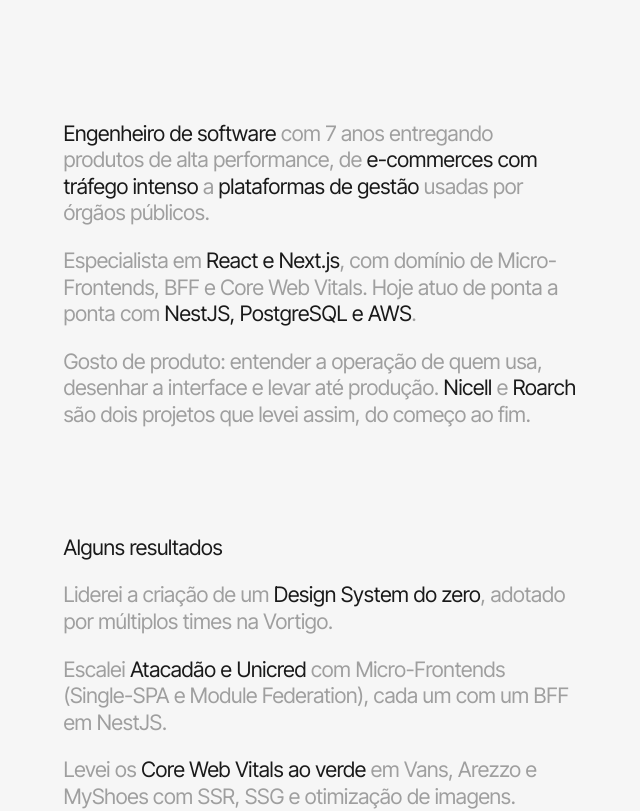
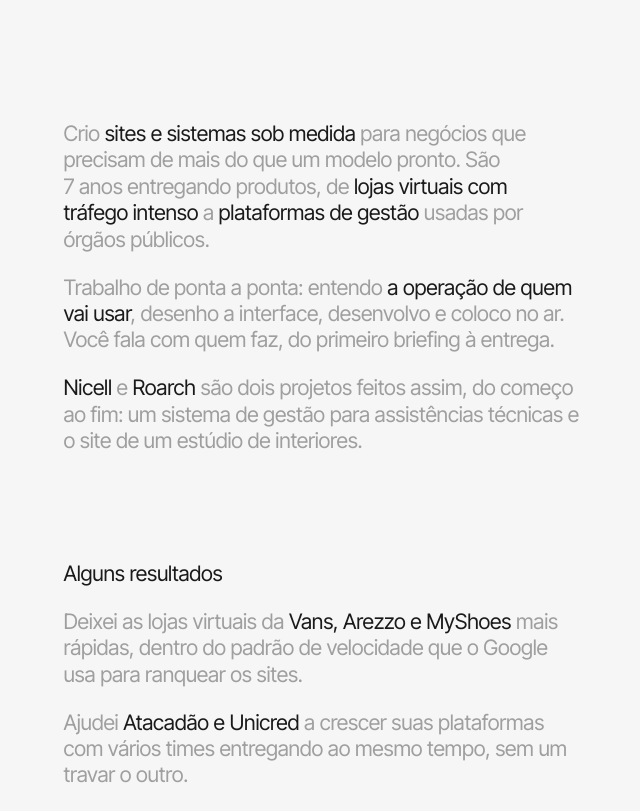
Before and after one commit to censuradho/gustavoleite.dev, a Next.js app: page /sobre in a window 1280 px wide. Shown: the part 680-1491 px from the top of the page, without its empty margins (165-805 px from the left). Built offline with nearby package versions, Linux system fonts and the light colour scheme.

Commit message:
feat(content): posiciona o perfil para clientes, com headline e serviços
O site passa a prospectar clientes em vez de recrutadores: a introdução e os resultados falam do que o cliente ganha, e os resultados técnicos demais saem da página.

```diff
--- a/content/profile.ts
+++ b/content/profile.ts
@@ -2,6 +2,8 @@
   name: "Gustavo Leite",
   fullName: "Gustavo Leite Oliveira",
   role: "Engenheiro de software",
+  /** What a client hires: the line under the name on the home and in the default title. */
+  headline: "Sites e sistemas sob medida",
   location: "Porto Alegre, RS",
   email: "gustavoleite.dev@gmail.com",
   linkedin: "https://www.linkedin.com/in/gustavoleite-dev",
@@ -9,17 +11,25 @@
   resume: "/GustavoLeiteOliveira-Resume.pdf",
   site: "https://gustavoleite.dev",
   description:
-    "Portfólio de Gustavo Leite, engenheiro de software em Porto Alegre. Projetos de produto do começo ao fim: Nicell e Roarch.",
+    "Gustavo Leite cria sites e sistemas sob medida para empresas de Porto Alegre e de todo o Brasil, do entendimento do negócio ao produto no ar.",
   // Same GA4 property as the previous version of the site, so the history carries over.
   analyticsId: "G-7S7ENB8DS9",
 }
 
+/** What is on offer, on the about page and in the structured data. */
+export const services = [
+  { name: "Sites", description: "Institucionais e de produto, rápidos no celular e prontos para aparecer no Google" },
+  { name: "Sistemas de gestão", description: "Feitos para a operação do seu negócio, com painéis e portal para os clientes" },
+  { name: "Lojas virtuais", description: "E-commerce rápido, que aguenta campanha e tráfego alto" },
+  { name: "Produto e design", description: "Do entendimento do negócio ao desenho da interface, antes da primeira linha de código" },
+]
+
 /** Paragraphs use `**trecho**` to mark what reads in ink; the rest stays grey. */
 export const about = {
   intro: [
-    "**Engenheiro de software** com 7 anos entregando produtos de alta performance, de **e-commerces com tráfego intenso** a **plataformas de gestão** usadas por órgãos públicos.",
-    "Especialista em **React e Next.js**, com domínio de Micro-Frontends, BFF e Core Web Vitals. Hoje atuo de ponta a ponta com **NestJS, PostgreSQL e AWS**.",
-    "Gosto de produto: entender a operação de quem usa, desenhar a interface e levar até produção. **Nicell** e **Roarch** são dois projetos que levei assim, do começo ao fim.",
+    "Crio **sites e sistemas sob medida** para negócios que precisam de mais do que um modelo pronto. São 7 anos entregando produtos, de **lojas virtuais com tráfego intenso** a **plataformas de gestão** usadas por órgãos públicos.",
+    "Trabalho de ponta a ponta: entendo **a operação de quem vai usar**, desenho a interface, desenvolvo e coloco no ar. Você fala com quem faz, do primeiro briefing à entrega.",
+    "**Nicell** e **Roarch** são dois projetos feitos assim, do começo ao fim: um sistema de gestão para assistências técnicas e o site de um estúdio de interiores.",
   ],
   experience: [
     { company: "Encibra", role: "Senior Frontend Engineer / Fullstack", period: "2026 — hoje" },
@@ -30,10 +40,8 @@
     { company: "Openbox.ai", role: "Desenvolvedor Web", period: "2019 — 2021" },
   ],
   highlights: [
-    "Liderei a criação de um **Design System do zero**, adotado por múltiplos times na Vortigo.",
-    "Escalei **Atacadão e Unicred** com Micro-Frontends (Single-SPA e Module Federation), cada um com um BFF em NestJS.",
-    "Levei os **Core Web Vitals ao verde** em Vans, Arezzo e MyShoes com SSR, SSG e otimização de imagens.",
-    "Reduzi o tempo de build em **~60%** migrando aplicações de Create React App para Vite.",
+    "Deixei as lojas virtuais da **Vans, Arezzo e MyShoes** mais rápidas, dentro do padrão de velocidade que o Google usa para ranquear os sites.",
+    "Ajudei **Atacadão e Unicred** a crescer suas plataformas com vários times entregando ao mesmo tempo, sem um travar o outro.",
   ],
   skills: [
     { area: "Frontend", items: "React, Next.js, TypeScript, Tailwind, TanStack Query/Table, Shopify headless" },
```
